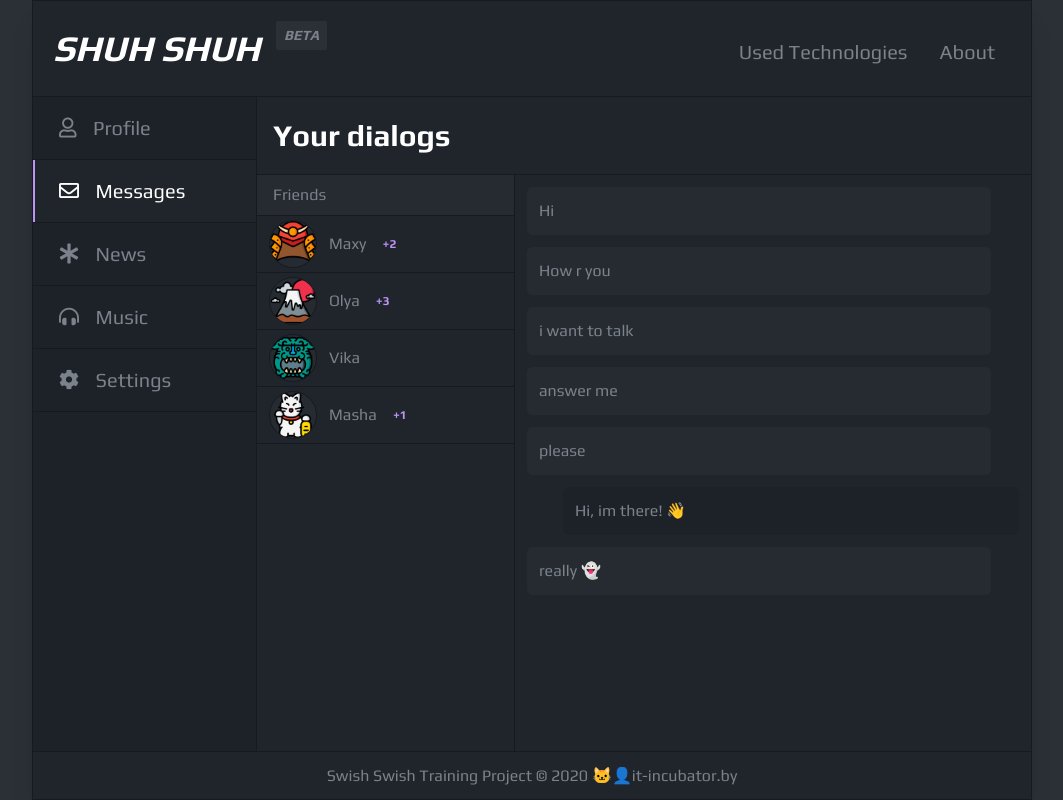
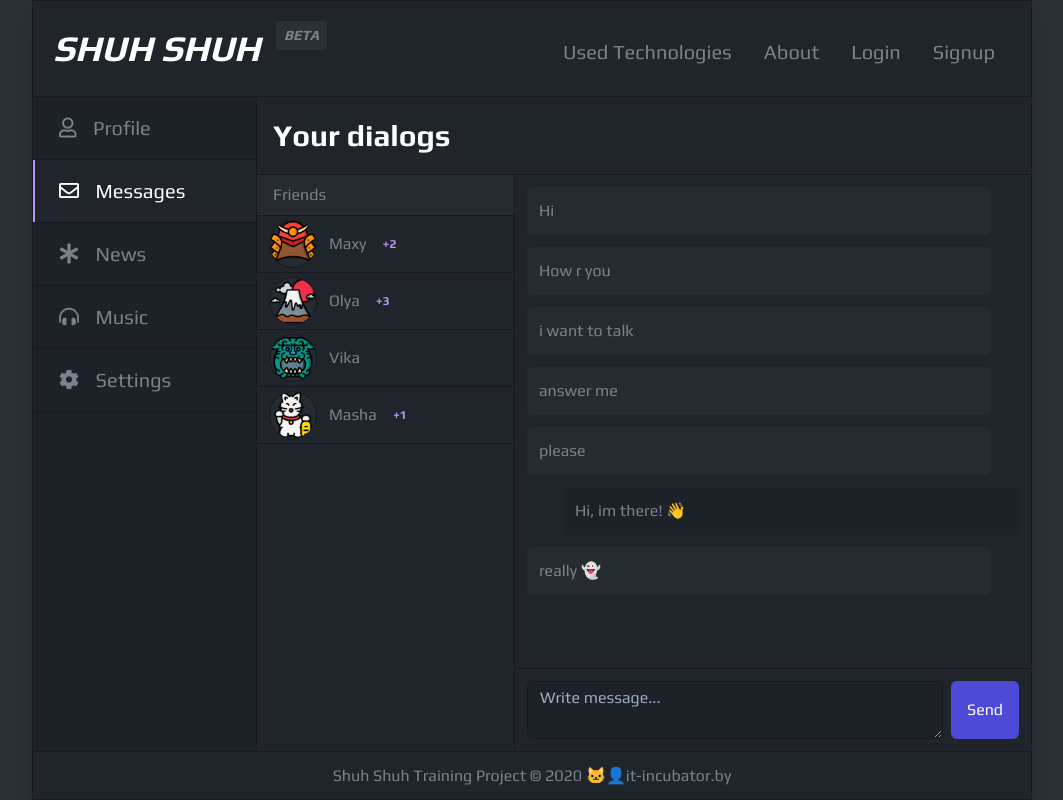
Before and after one commit to TimSeryakov/social-network-tw-ts, a React (Create React App) app: page /dialogs in a window 1280 px wide. Shown: the whole page, without its empty margins (108-1171 px from the left). Built offline with nearby package versions, Linux system fonts and the light colour scheme.

Commit message:
InputMessageSection added

```diff
--- a/src/components/Dialogs/Dialogs.tsx
+++ b/src/components/Dialogs/Dialogs.tsx
@@ -6,6 +6,7 @@ import samurai from '../../assets/img/samurai.png';
 import fuji from '../../assets/img/fuji.png';
 import lionstatue from '../../assets/img/lionstatue.png';
 import luckycat from '../../assets/img/luckycat.png';
+import {InputMessageSection} from "./InputMessageSection";
 
 
 export const Dialogs = () => {
@@ -26,7 +27,8 @@ export const Dialogs = () => {
             <DialogItem name="Masha" id={4} avatar={luckycat} unreadMessages={1}/>
           </div>
 
-          <div className="bg-theme-bg-primary border-t border-theme-border w-8/12 flex-auto">
+          <div className="bg-theme-bg-primary border-t border-theme-border w-8/12 flex flex-auto flex-col">
+            <div className="flex-grow">
               <MessageItem incoming={true} text="Hi"/>
               <MessageItem incoming={true} text="How r you"/>
               <MessageItem incoming={true} text="i want to talk"/>
@@ -35,7 +37,14 @@ export const Dialogs = () => {
               <MessageItem incoming={false} text="Hi, im there! 👋"/>
               <MessageItem incoming={true} text="really 👻"/>
             </div>
+
+            <div className="border-theme-border border-t pt-3">
+              <InputMessageSection/>
             </div>
+
+          </div>
+        </div>
+
 
 
       </section>
--- /dev/null
+++ b/src/components/Dialogs/InputMessageSection.tsx
@@ -0,0 +1,14 @@
+import React from "react";
+
+export const InputMessageSection = () => {
+  return (
+      <div className="flex mx-3 mb-3">
+        <textarea
+            className="flex-grow border-theme-border px-3 py-1 mr-2 border bg-theme-bg-third rounded-md text-white outline-none focus:shadow-outline"
+            placeholder="Write message..."/>
+        <button
+            className="bg-theme-accent-alternative text-white px-4 py-2 rounded-md outline-none focus:shadow-outline">Send
+        </button>
+      </div>
+  )
+}
--- a/src/components/Footer/Footer.tsx
+++ b/src/components/Footer/Footer.tsx
@@ -4,7 +4,7 @@ import React, {FC} from 'react';
 export const Footer: FC = () => (
     <footer className="h-12 bg-theme-bg-primary text-center border-t border-theme-border">
       <p className="text-theme-text p-3">
-        Swish Swish Training Project © 2020 <span role="img" aria-label="samurai-cat">🐱‍👤</span>
+        Shuh Shuh Training Project © 2020 <span role="img" aria-label="samurai-cat">🐱‍👤</span>
         <a
             className="hover:text-white"
             href="https://it-incubator.by" target="_blank" rel="noopener noreferrer">it-incubator.by
--- a/src/components/Header/Header.tsx
+++ b/src/components/Header/Header.tsx
@@ -14,6 +14,8 @@ export const Header = () => {
           <ul className="flex items-center justify-end">
             <li className="p-4"><a className="text-theme-text text-xl hover:text-white" href="/about">Used Technologies</a></li>
             <li className="p-4"><a className="text-theme-text text-xl hover:text-white" href="/technologies">About</a></li>
+            <li className="p-4"><a className="text-theme-text text-xl hover:text-white" href="/login">Login</a></li>
+            <li className="p-4"><a className="text-theme-text text-xl hover:text-white" href="/signup">Signup</a></li>
           </ul>
         </div>
       </header>
```
Lines whose indentation alone changed are shown as unchanged.
